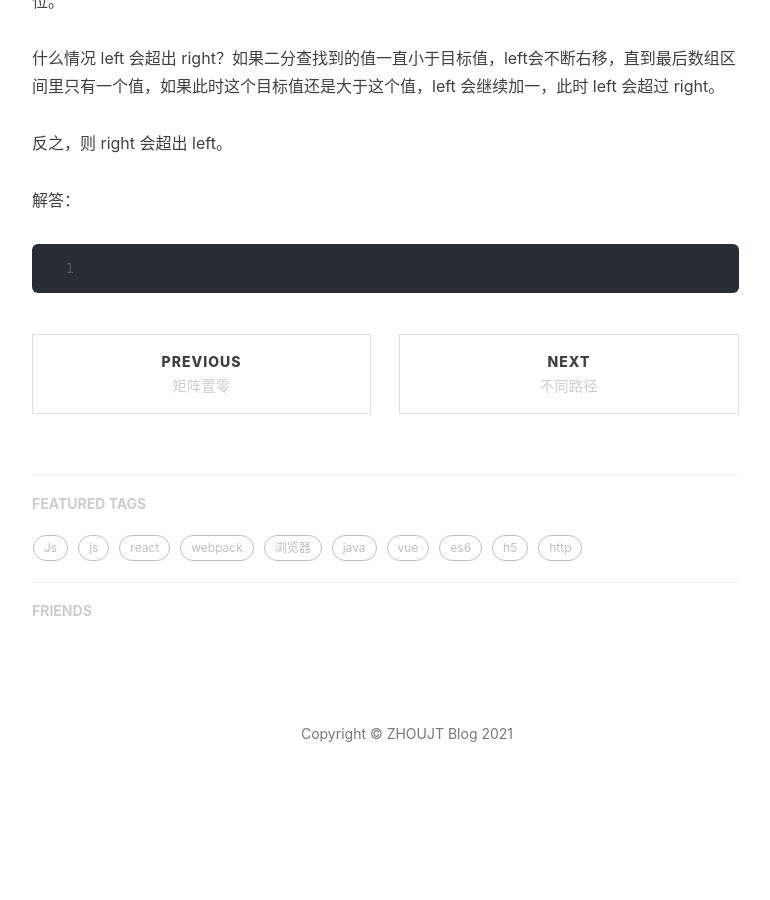
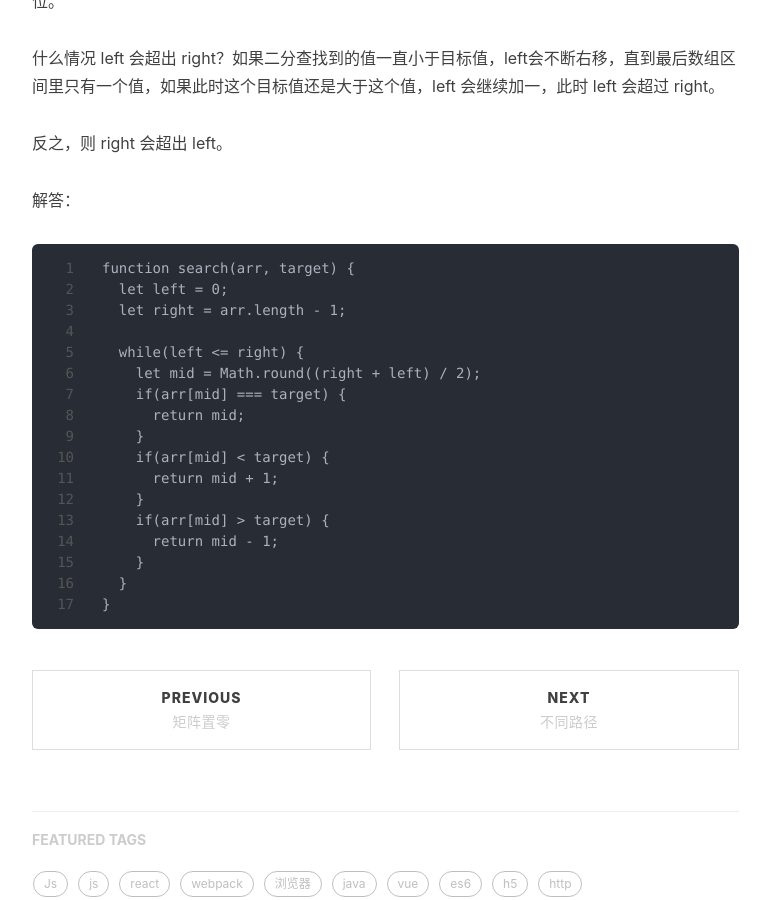
Before and after one commit to juntaozhou05/juntaozho05.github.io, a Jekyll site: the page built from _posts/2020-10-26-Collection.md, in a window 1280 px wide and 900 px high, scrolled down 3422 px. Shown: the whole window, without its empty margins (233-1003 px from the left). Built offline with Jekyll 4.4.1, drawn with Linux system fonts in a browser that asks for light colours; nearby versions of some CDN libraries; comment, search, counter and statistics services are not loaded; before the commit the page ends 4260 px from its top, so only the background shows below that.

Commit message:
Update 2020-10-26-Collection.md

````diff
--- a/_posts/2020-10-26-Collection.md
+++ b/_posts/2020-10-26-Collection.md
@@ -152,5 +152,21 @@ mergeSort(arr2);
 
 解答：
 ```
+function search(arr, target) {
+  let left = 0;
+  let right = arr.length - 1;
 
+  while(left <= right) {
+    let mid = Math.round((right + left) / 2);
+    if(arr[mid] === target) {
+      return mid;
+    }
+    if(arr[mid] < target) {
+      return mid + 1;
+    }
+    if(arr[mid] > target) {
+      return mid - 1;
+    }
+  }
+}
 ```
````
